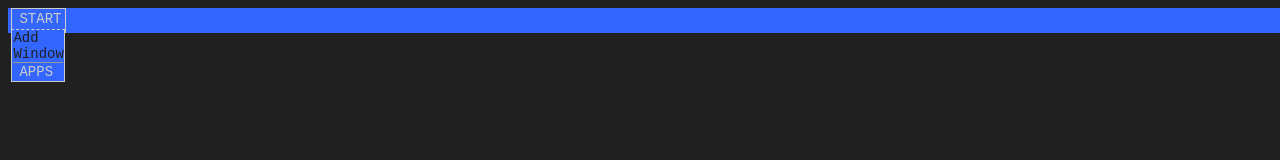
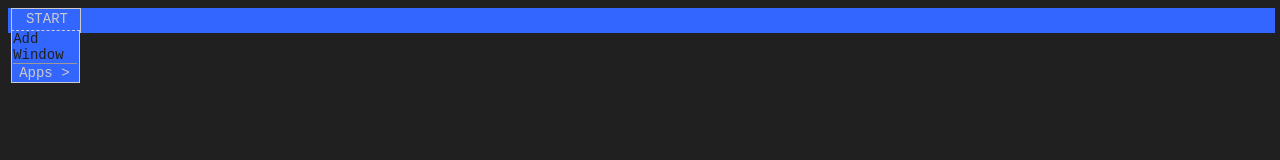
Before and after one commit to nicpolhamus/portfolio, a Next.js app: page / in a window 1280 px wide. Both pictures are taken after a click on the button "START". Shown: the top 160 px of the page. Built offline with nearby package versions, Linux system fonts and the light colour scheme.

Commit message:
getting journal scss fleshed out

```diff
--- a/src/components/apps/journal/component.tsx
+++ b/src/components/apps/journal/component.tsx
@@ -6,9 +6,9 @@ export interface IJournalProps {
 
 export function Journal({ entry }: IJournalProps) {
   return (
-    <div>
+    <div className='journal-body'>
       <div className='journal-side-bar'>side bar</div>
-      <div className='journal-body'>main content</div>
+      <div className='journal-content'>main content</div>
     </div>
   );
 }
--- a/src/components/core/system/menuBar/items/start/options/apps/apps.button.tsx
+++ b/src/components/core/system/menuBar/items/start/options/apps/apps.button.tsx
@@ -14,7 +14,7 @@ function AppList({ visible, handleVisibility }: TAppListProps): ReactElement {
       {visible && (
         <ul
           role='listbox'
-          className='menu-item-options-right'
+          className='menu-item-options--right'
           tabIndex={-1}
         >
           {AppListOptions.map((App, index) =>
@@ -40,10 +40,10 @@ export function AppsButton({ handleVisibility }: IOptionProps): ReactElement {
         aria-expanded={visible}
       >
         <button onClick={handleClick}>
-          Apps
+          Apps {visible ? '<' : '>'}
         </button>
-        <AppList visible={visible} handleVisibility={handleVisibility} />
       </li>
+      <AppList visible={visible} handleVisibility={handleVisibility} />
     </>
   );
 }
--- a/src/components/core/system/menuBar/items/start/start.button.tsx
+++ b/src/components/core/system/menuBar/items/start/start.button.tsx
@@ -33,6 +33,7 @@ export function Start(): ReactElement {
     <>
       <div className='menu-item'>
         <button
+          className='menu-item-button'
           aria-haspopup='listbox'
           aria-expanded={visible}
           type='button'
--- a/src/styles/journal.styles.scss
+++ b/src/styles/journal.styles.scss
@@ -1,17 +1,19 @@
 @import './variables.scss';
 
-.journal-side-bar {
-  font-size: small;
-  width: 30%;
+.journal-body {
+  display: flex;
+  height: $window-height - $window-menu-bar-height;
 
-  ::after {
-    position: absolute;
-    border-left: 1px solid $accent-color;
-    right: -1rem;
-    height: 100%;
+  .journal-content {
+    flex-direction: column;
+    margin-left: 1%;
+    width: 100%;
+  }
+
+  .journal-side-bar {
+    border-right: 1px solid $accent-color;
+    flex-direction: column;
+    font-size: small;
+    width: 30%;
   }
 }
-
-.journal-body {
-  width: auto;
-}
--- a/src/styles/menu-bar.styles.scss
+++ b/src/styles/menu-bar.styles.scss
@@ -6,7 +6,7 @@
   flex-direction: row;
   justify-content: flex-start;
   height: 25px;
-  width: 100%;
+  width: 99%;
   font-family: $font-family;
 }
 
@@ -29,7 +29,9 @@
   overflow: visible;
 }
 
-.menu-item button {
+.menu-item-button {
+  margin-left: 10%;
+  margin-right: 10%;
   text-transform: uppercase;
 
   &:hover {
@@ -83,3 +85,10 @@
 .menu-item-options.show {
   display: inline-block;
 }
+
+.menu-item-options--right {
+  @extend .menu-item-options;
+
+  margin-top: -25%;
+  margin-left: 105%;
+}
--- a/src/styles/variables.scss
+++ b/src/styles/variables.scss
@@ -1,7 +1,12 @@
 $primary-color: #3366FF;
 $secondary-color: #202020;
 $accent-color: #CCCCCC;
-$menu-bar-buffer: 30px;
 $font-family: 'Courier New', Courier, monospace;
 
-$menu-item-width: 50px;
+// menu bar
+$menu-bar-buffer: 30px;
+$menu-item-width: 65px;
+// window
+$window-height: 300px;
+$window-width: 400px;
+$window-menu-bar-height: 25px;
--- a/src/styles/window.styles.scss
+++ b/src/styles/window.styles.scss
@@ -1,8 +1,8 @@
 @import './variables.scss';
 
 .window {
-  width: 400px;
-  height: 300px;
+  width: $window-width;
+  height: $window-height;
   background-color: $secondary-color;
   border: 1px solid $primary-color;
   box-shadow: 3px 3px 3px rgba(0, 0, 0, 0.3);
@@ -16,7 +16,7 @@
   display: flex;
   flex-direction: row;
   justify-content: space-between;
-  height: 25px;
+  height: $window-menu-bar-height;
   border-bottom: 1px solid $primary-color;
   font-family: $font-family;
 }
```
